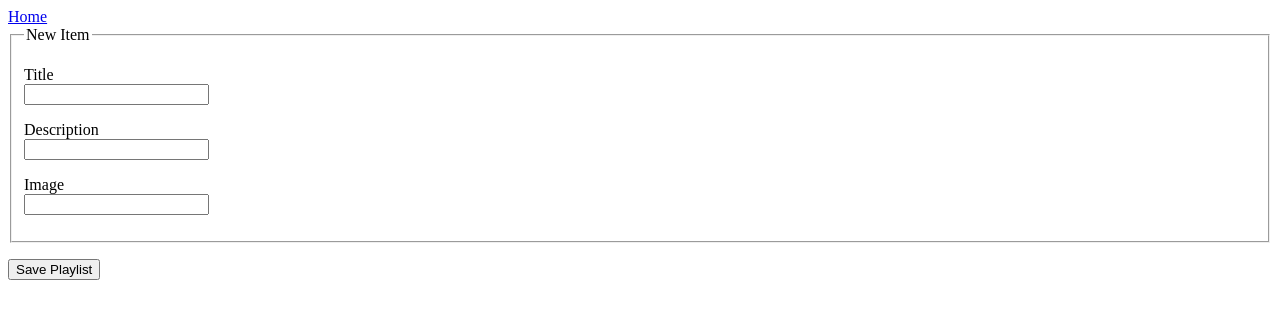
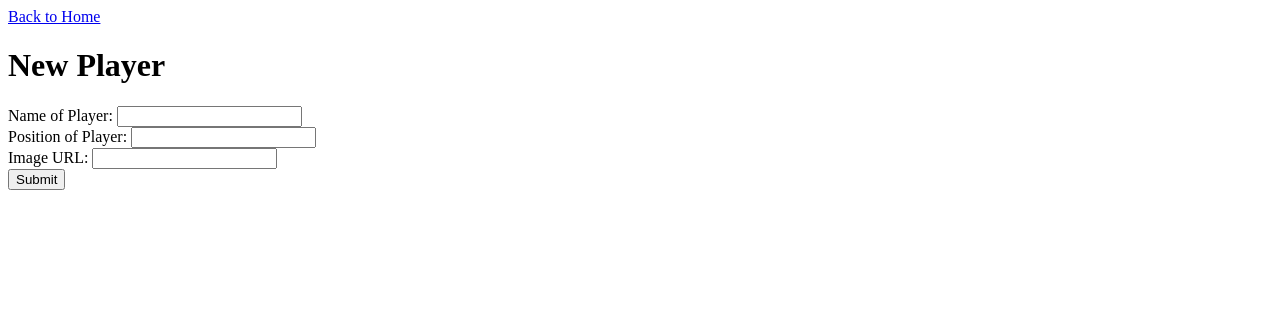
Before and after one commit to furgot100/store-front, a Flask app: page /item/new in a window 1280 px wide. Shown: the top 319 px of the page. Run offline with Flask 2, Linux system fonts and the light colour scheme.

Commit message:
changed create and edit forms

```diff
--- a/app.py
+++ b/app.py
@@ -4,7 +4,7 @@ from bson.objectid import ObjectId
 
 client = MongoClient()
 db = client.Store
-item_collection = db.items
+items = db.items
 
 
 app = Flask(__name__)
@@ -12,11 +12,11 @@ app = Flask(__name__)
 @app.route('/')
 def index():
     '''Returns the homepage'''
-    return render_template('index.html', items=item_collection.find())
+    return render_template('index.html', items=items.find())
 
 @app.route('/item/new')
 def new_item():
-    return render_template('new_item.html', item=item_collection)
+    return render_template('new_item.html', item=items)
 
 
 @app.route('/item', methods=['POST'])
@@ -27,13 +27,13 @@ def item_submit():
         'description' : request.form.get('description'),
         'img_url': request.form.get('img_url')
     }
-    item_collection.insert_one(item)
-    return redirect(url_for('index.html'))
+    items.insert_one(item)
+    return redirect(url_for('index'))
 
 
 @app.route('/item/<item_id>')
 def show_item(item_id):
-    item = item_collection.find_one({'_id': ObjectId(item_id)})
+    item = items.find_one({'_id': ObjectId(item_id)})
     return render_template('show_item.html', item=item)
 
 
--- a/templates/new_item.html
+++ b/templates/new_item.html
@@ -2,32 +2,16 @@
 {% extends 'base.html' %}
 
 {% block content %}
-<a href="/">Home</a>
-<form method='POST' action='/item'>
-    <fieldset>
-        <legend>New Item</legend>
-        <!-- TITLE -->
-        <p>
-            <label for='item-title'>Title</label><br>
-            <input id='item-title' type='text' name='title' />
-        </p>
 
-        <!-- DESCRIPTION -->
-        <p>
-            <label for='description'>Description</label><br>
-            <input id='description' type='text' name='description' />
-        </p>
+<a href="/">Back to Home</a>
 
-        <!-- VIDEO IDS -->
-        <p>
-            <label for='item-ids'>Image</label><br>
-            <input type="text" name="img_url">
-        </p>
-    </fieldset>
+<h1>New Player</h1>
 
-    <!-- BUTTON -->
-    <p>
-        <button type='submit'>Save Playlist</button>
-    </p>
+<form action="/new" method="POST">
+    Name of Player: <input type="text" name="name"><br>
+    Position of Player: <input type="text" name="position"><br>
+    Image URL: <input type="text" name="img_url"><br>
+    <button type="submit">Submit</button><br>
 </form>
+
 {% endblock %}
```
Also changed, not shown: templates/index.html (+3 -4 lines), templates/item_edit.html (+9 -2 lines), templates/partials/item_form.html (deleted, +0 -24 lines).
